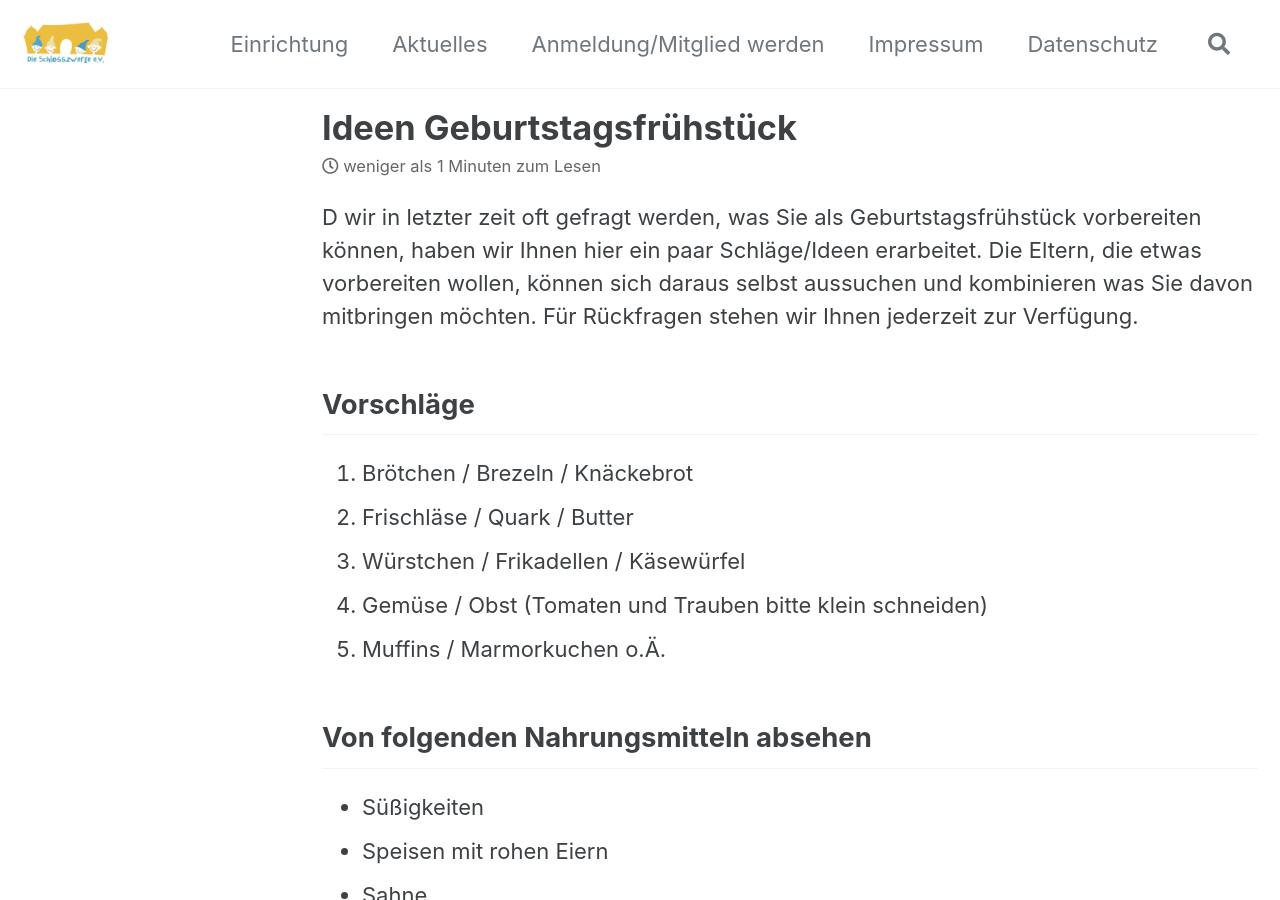
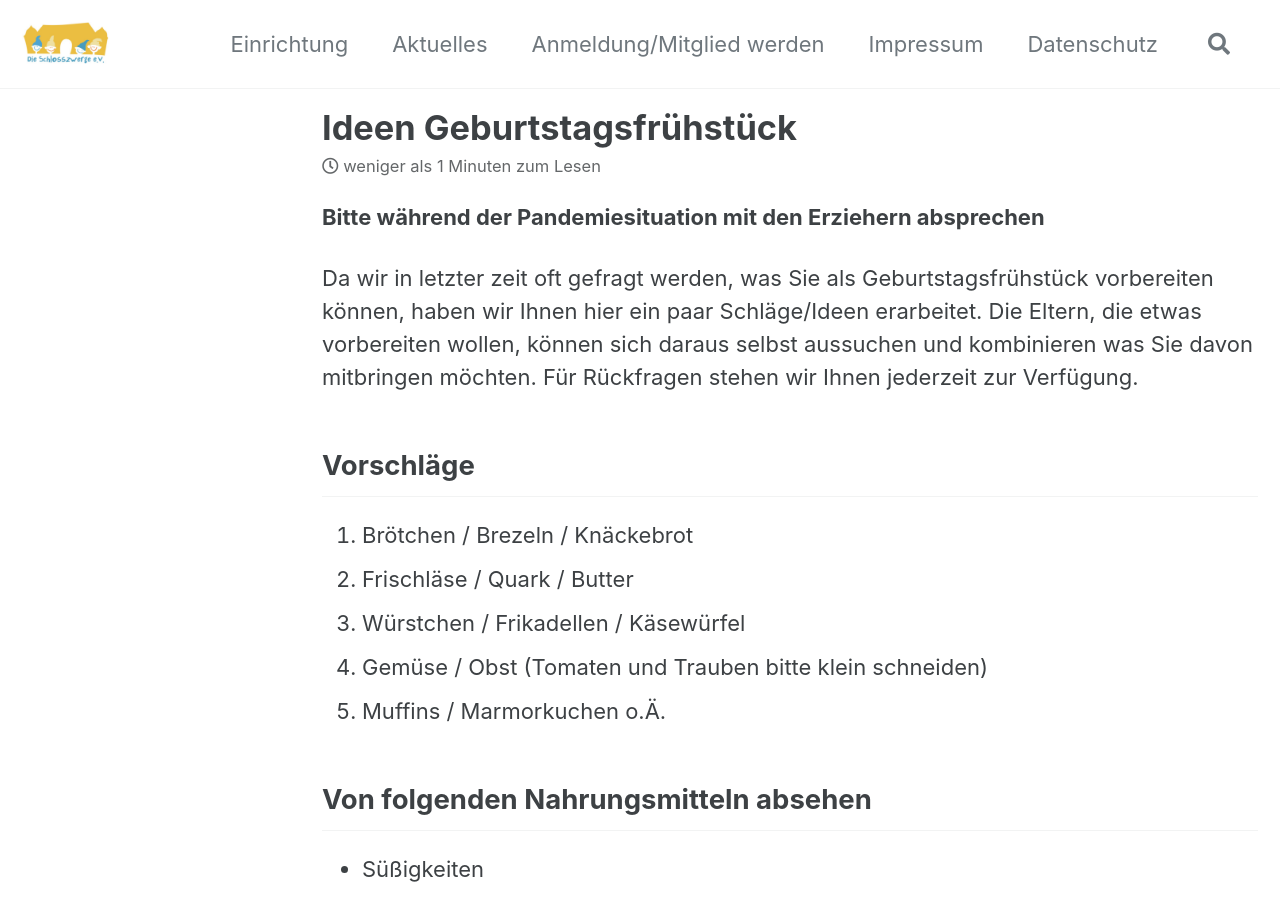
Before and after one commit to schlosszwerge/schlosszwerge.github.io, a Jekyll site: the page built from _posts/2021-04-01-geburtstagsfruehstueck.md, in a window 1280 px wide and 900 px high. Built offline with Jekyll 4.4.1, drawn with Linux system fonts in a browser that asks for light colours; cached includes are drawn as plain includes.

Commit message:
add geburtstagsfruehstueck annotation

```diff
--- a/_posts/2021-04-01-geburtstagsfruehstueck.md
+++ b/_posts/2021-04-01-geburtstagsfruehstueck.md
@@ -4,7 +4,9 @@ permalink: /aktuelles/geburtstagsfruehstueck
 date: '2021-04-01 17:28:23 +0100'
 author: Dominik Lenhardt
 ---
-D wir in letzter zeit oft gefragt werden, was Sie als Geburtstagsfrühstück vorbereiten können, haben wir Ihnen hier ein paar Schläge/Ideen erarbeitet. Die Eltern, die etwas vorbereiten wollen, können sich daraus selbst aussuchen und kombinieren was Sie davon mitbringen möchten. Für Rückfragen stehen wir Ihnen jederzeit zur Verfügung.
+**Bitte während der Pandemiesituation mit den Erziehern absprechen**
+
+Da wir in letzter zeit oft gefragt werden, was Sie als Geburtstagsfrühstück vorbereiten können, haben wir Ihnen hier ein paar Schläge/Ideen erarbeitet. Die Eltern, die etwas vorbereiten wollen, können sich daraus selbst aussuchen und kombinieren was Sie davon mitbringen möchten. Für Rückfragen stehen wir Ihnen jederzeit zur Verfügung.
 
 ## Vorschläge
 1.	Brötchen / Brezeln / Knäckebrot
```
